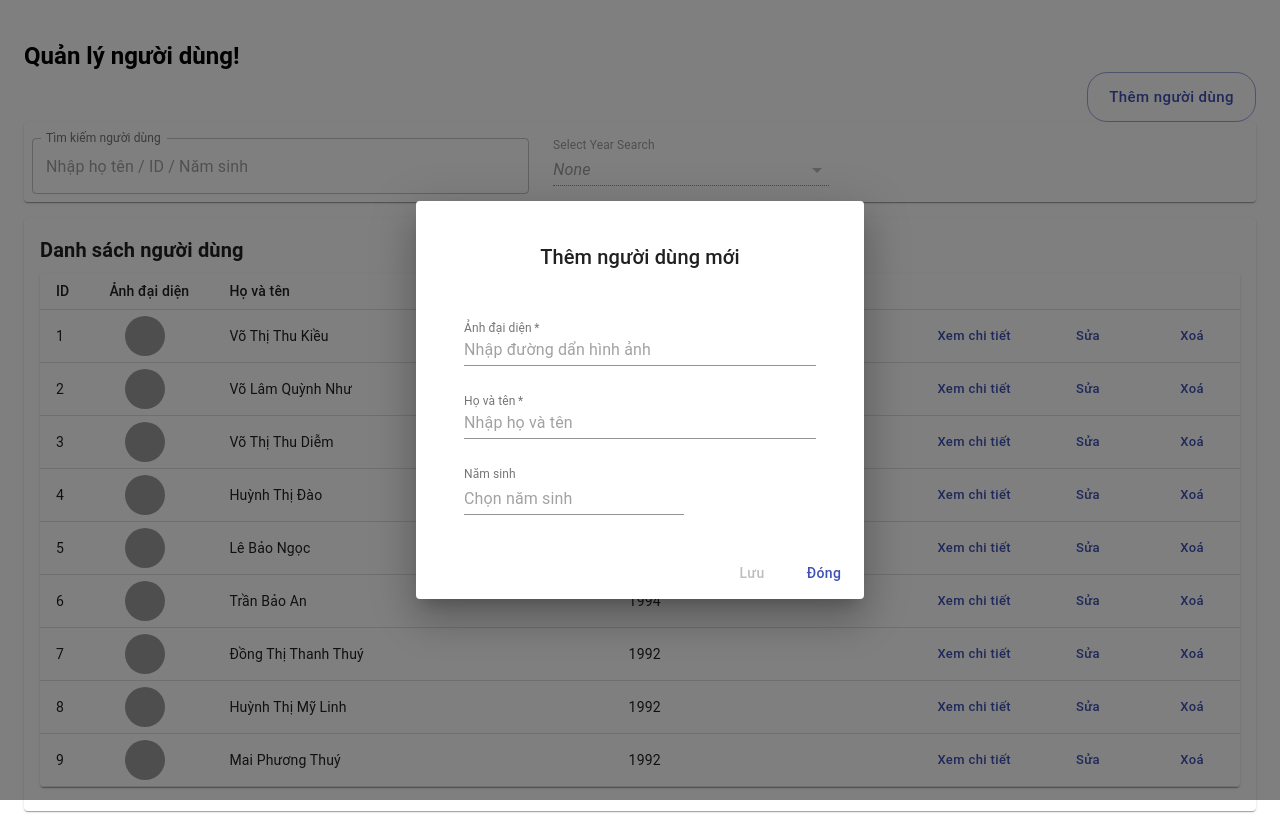
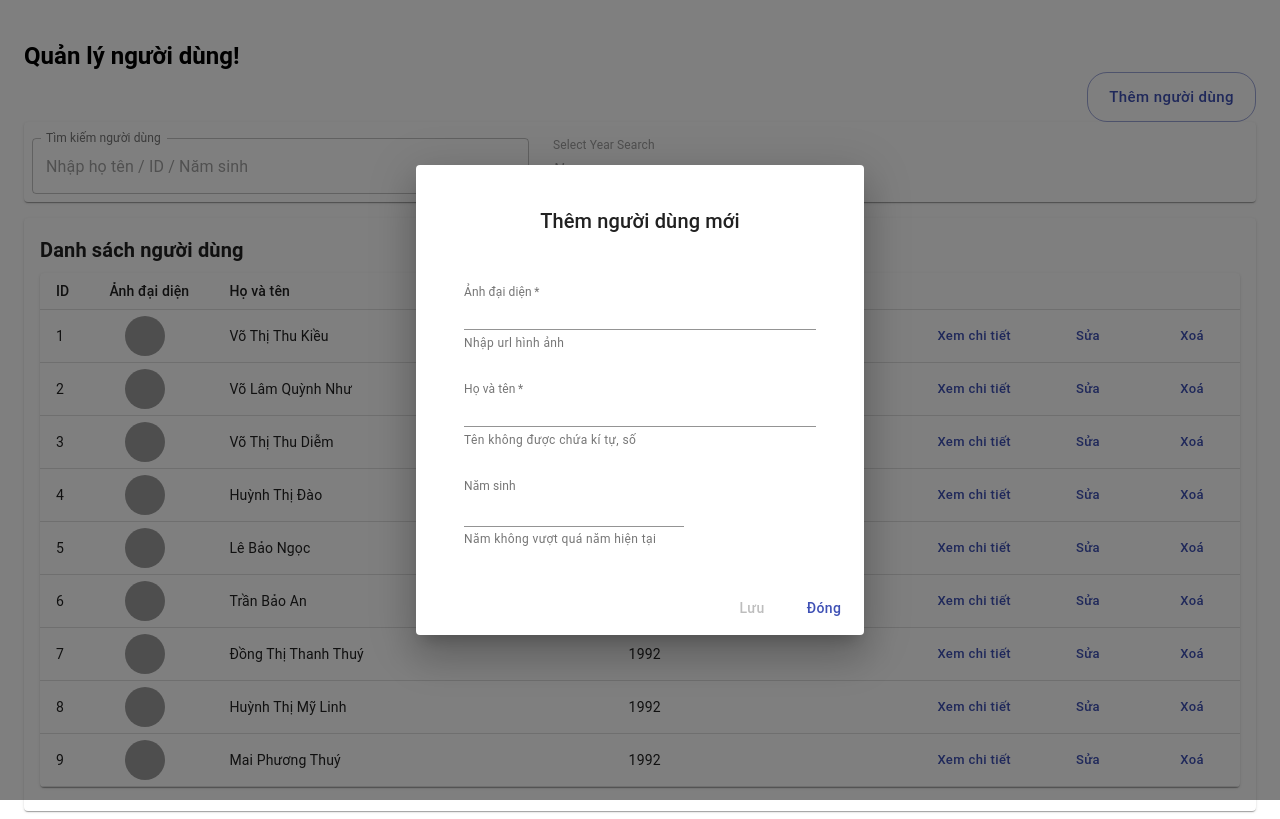
Before and after one commit to 1660334/FindUser, a React (Create React App) app: page / in a window 1280 px wide. Both pictures are taken after a click on the button "Thêm người dùng". Built offline with nearby package versions, Linux system fonts and the light colour scheme; grey boxes are pictures that could not be loaded.

Commit message:
update 19/02

```diff
--- a/src/containers/User/Form/Form.js
+++ b/src/containers/User/Form/Form.js
@@ -39,10 +39,10 @@ export default function Form(props) {
   const { arr, setArr, setFilterArr } = props;
   const [selectYearSearch, setSelectYearSearch] = useState("");
   const [textSearch, setTextSearch] = useState("");
-  const [openDialogEditUser, setOpenDialogEditUser] = useState(false);
+  const [openDialogChangeUser, setOpenDialogChangeUser] = useState(false);
   const classes = useStyles();
   const handleClickAddUser = () => {
-    setOpenDialogEditUser(true);
+    setOpenDialogChangeUser(true);
   };
   const newData = {
     name: "",
@@ -65,38 +65,6 @@ export default function Form(props) {
   // ngược lại thì tiến hành filter ó điều kiện,  xem có thoả value hay không? rồi tiến hành filter
   const onFilter = () => {
     if (textSearch !== "") {
-      // const rowNew = arr.filter((item, index) => {
-      //   if (selectYearSearch === "") {
-      //     return (
-      //       item.name
-      //         .toUpperCase()
-      //         .normalize("NFD")
-      //         .replace(/[\u0300-\u036f]/g, "")
-      //         .replace(/đ/g, "d")
-      //         .replace(/Đ/g, "D")
-      //         .includes(
-      //           textSearch
-      //             .toUpperCase()
-      //             .normalize("NFD")
-      //             .replace(/[\u0300-\u036f]/g, "")
-      //             .replace(/đ/g, "d")
-      //             .replace(/Đ/g, "D")
-      //         ) ||
-      //       item.bornyear === Number(textSearch) ||
-      //       index + 1 === Number(textSearch)
-      //     );
-      //   }
-      //   if (selectYearSearch === "bigger" && Number(textSearch)) {
-      //     return item.bornyear > textSearch;
-      //   }
-      //   if (selectYearSearch === "lesser" && Number(textSearch)) {
-      //     return item.bornyear < textSearch;
-      //   }
-      //   return item.bornyear === Number(textSearch);
-      // });
-
-      // setFilterArr(rowNew);
-      // console.log("rowNew", rowNew);
       const rowNew = arr.filter((item, index) => {
         if (selectYearSearch === "") {
           const textSearchSplit = textSearch.split(" ");
@@ -282,13 +250,13 @@ export default function Form(props) {
           </Paper>
         </AtomGrid>
       </AtomGrid>
-      {openDialogEditUser && (
+      {openDialogChangeUser && (
         <DialogEditUser
-          openDialogEditUser={openDialogEditUser}
-          setOpenDialogEditUser={setOpenDialogEditUser}
+          openDialogChangeUser={openDialogChangeUser}
+          setOpenDialogChangeUser={setOpenDialogChangeUser}
           hanldClickAddRowUser={hanldClickAddRowUser}
           newData={newData}
-          isClick="true"
+          isCheckClick="true"
         />
       )}
     </AtomBox>
--- a/src/containers/User/Table/Dialog/DialogDataEdit.js
+++ b/src/containers/User/Table/Dialog/DialogDataEdit.js
@@ -9,8 +9,6 @@ import DialogContent from "@material-ui/core/DialogContent";
 import DialogTitle from "@material-ui/core/DialogTitle";
 import AtomButton from "../../../../Atomic/atoms/AtomButton";
 import AtomBox from "../../../../Atomic/atoms/AtomBox";
-import isUrl from "validator/lib/isURL";
-import AtomTypography from "../../../../Atomic/atoms/AtomTypography";
 
 const useStyles = makeStyles((theme) => ({
   widthDialog: {
@@ -40,14 +38,14 @@ const useStyles = makeStyles((theme) => ({
 
 export default function FormDialog(props) {
   const {
-    openDialogEditUser,
-    setOpenDialogEditUser,
-    dataDialogEdit,
+    openDialogChangeUser,
+    setOpenDialogChangeUser,
+    getDataEdit,
     handleClickEditRowUser,
     hanldClickAddRowUser,
     dataEdit,
     newData,
-    isClick,
+    isCheckClick,
   } = props;
   const classes = useStyles();
   //bắt buộc phải khai báo useState khi ta muốn dữ liêuj tự động rander khi ta nhập
@@ -62,8 +60,34 @@ export default function FormDialog(props) {
     handleDataEdit(data);
     console.log("date", data);
   };
+  const isCheckName = (data) => {
+    if (
+      !/\d|!|@|%|\^|\*|\(|\)|\+|\=|\<|\>|\?|\/|,|\.|\:|\;|\'|\"|\&|\#|\[|\]|~|\$|_|`|-|{|}|\||\\/g.test(
+        data
+      )
+    ) {
+      handleDataEdit(data, "name");
+      setErrName("");
+    } else setErrName("false");
+  };
+  const isCheckYear = (data) => {
+    if (data.getFullYear() <= new Date().getFullYear()) {
+      handleDateChange(data);
+      setErrDate("");
+    } else {
+      setErrDate("false");
+    }
+  };
+  const isCheckImgLink = (url) => {
+    if (typeof url !== "string") {
+      return false;
+    }
+    return (
+      url.match(/^http[^\?]*.(jpg|jpeg|gif|png|tiff|bmp)(\?(.*))?$/gim) !== null
+    );
+  };
   const handleDataEdit = (data, type) => {
-    if (isClick === "true") {
+    if (isCheckClick === "true") {
       console.log("date", data);
       if (data !== "" && type === "avatar") {
         console.log("data", data);
@@ -80,7 +104,7 @@ export default function FormDialog(props) {
       //điều kiện để kiểm tra các dữ liệu đầu vào có rỗng hay không
       if (
         newData.avatar !== "" &&
-        isUrl(newData.avatar) &&
+        isCheckImgLink(newData.avatar) &&
         newData.name !== "" &&
         newData.bornyear !== "" &&
         newData.bornyear <= new Date().getFullYear()
@@ -92,21 +116,19 @@ export default function FormDialog(props) {
     } else {
       console.log("date", data);
       if (data !== "" && type === "avatar") {
-        console.log("data", data);
         dataEdit.avatar = data;
       }
       if (data !== "" && type === "name") {
-        console.log("data", data);
         dataEdit.name = data;
       }
       //dùng instanceof Date để kiểm tra biến data có phải là 1 Date không!
-      if (data !== "" && data instanceof Date) {
+      if (data !== "") {
         dataEdit.bornyear = data.getFullYear();
       }
       //điều kiện để kiểm tra các dữ liệu đầu vào có rỗng hay không
       if (
         dataEdit.avatar !== "" &&
-        isUrl(dataEdit.avatar) &&
+        isCheckImgLink(dataEdit.avatar) &&
         dataEdit.name !== "" &&
         dataEdit.bornyear !== "" &&
         dataEdit.bornyear <= new Date().getFullYear()
@@ -114,17 +136,16 @@ export default function FormDialog(props) {
         //nếu không rỗng thì thoả điều kiện và hàm setFullData sẻ được thay đổi thành true
         setIsFullData(true);
       else setIsFullData(false);
-      //ngược lại thì là false
     }
   };
   return (
     <AtomBox>
       <Dialog
-        open={openDialogEditUser}
-        onClose={() => setOpenDialogEditUser(!openDialogEditUser)}
+        open={openDialogChangeUser}
+        onClose={() => setOpenDialogChangeUser(!openDialogChangeUser)}
         aria-labelledby="form-dialog-title"
       >
-        {isClick === "true" ? (
+        {isCheckClick === "true" ? (
           <AtomBox className={classes.widthDialog}>
             <DialogTitle id="form-dialog-title" className={classes.dialogtitle}>
               Thêm người dùng mới
@@ -135,19 +156,16 @@ export default function FormDialog(props) {
                 className={classes.muiTextField}
                 margin="dense"
                 label="Ảnh đại diện"
-                placeholder="Nhập đường dẩn hình ảnh"
                 required
                 fullWidth
+                error={!!errAvatar}
+                helperText="Nhập url hình ảnh"
                 onChange={(event, data) => {
-                  if (event.target.value !== "" && !isUrl(event.target.value)) {
-                    setErrAvatar(
-                      <AtomTypography
-                        className={classes.error}
-                        component={"span"}
-                      >
-                        Hình ảnh phải là đường dẩn http
-                      </AtomTypography>
-                    );
+                  if (
+                    event.target.value !== "" &&
+                    !isCheckImgLink(event.target.value)
+                  ) {
+                    setErrAvatar("false");
                   } else {
                     setErrAvatar("");
                     handleDataEdit(event.target.value, "avatar");
@@ -157,67 +175,40 @@ export default function FormDialog(props) {
                   shrink: true,
                 }}
               />
-              <AtomTypography>{errAvatar}</AtomTypography>
+
               <TextField
                 className={classes.muiTextField}
                 margin="dense"
                 id="name"
                 label="Họ và tên"
                 required
-                placeholder="Nhập họ và tên"
                 type="text"
                 fullWidth
+                error={!!errName}
+                helperText="Tên không được chứa kí tự, số"
                 onChange={(event, data) => {
-                  if (
-                    !/[~`!#$%\^&*+=\-\[\]\\';,/{}|\\":<>\?1-9]/g.test(
-                      event.target.value
-                    )
-                  ) {
-                    console.log("da vao day");
-                    handleDataEdit(event.target.value, "name");
-                    setErrName("");
-                  } else {
-                    setErrName(
-                      <AtomTypography
-                        className={classes.error}
-                        component={"span"}
-                      >
-                        Họ tên không được chứa kí tự đặt biệt, số
-                      </AtomTypography>
-                    );
-                  }
+                  isCheckName(event.target.value);
                 }}
                 InputLabelProps={{
                   shrink: true,
                 }}
               />
-              <AtomTypography>{errName}</AtomTypography>
+
               <MuiPickersUtilsProvider utils={DateFnsUtils}>
                 <DatePicker
                   className={classes.datePicker}
                   views={["year"]}
                   value={selectedDate}
                   label="Năm sinh"
-                  placeholder="Chọn năm sinh"
+                  error={!!errDate}
+                  helperText="Năm không vượt quá năm hiện tại"
                   onChange={(data) => {
-                    if (data.getFullYear() <= new Date().getFullYear()) {
-                      handleDateChange(data);
-                      setErrDate("");
-                    } else
-                      setErrDate(
-                        <AtomTypography
-                          className={classes.error}
-                          component={"span"}
-                        >
-                          Năm chọn phải nhỏ hơn năm hiện tại
-                        </AtomTypography>
-                      );
+                    isCheckYear(data);
                   }}
                   InputLabelProps={{
                     shrink: true,
                   }}
                 />
-                <AtomTypography>{errDate}</AtomTypography>
               </MuiPickersUtilsProvider>
             </DialogContent>
           </AtomBox>
@@ -232,19 +223,17 @@ export default function FormDialog(props) {
                 className={classes.muiTextField}
                 margin="dense"
                 label="Ảnh đại diện"
-                placeholder={dataDialogEdit.avatar.toString()}
+                placeholder={getDataEdit.avatar.toString()}
                 required
                 fullWidth
+                error={!!errAvatar}
+                helperText="Nhập url hình ảnh"
                 onChange={(event, data) => {
-                  if (event.target.value !== "" && !isUrl(event.target.value)) {
-                    setErrAvatar(
-                      <AtomTypography
-                        className={classes.error}
-                        component={"span"}
-                      >
-                        Hình ảnh phải là đường dẩn http
-                      </AtomTypography>
-                    );
+                  if (
+                    event.target.value !== "" &&
+                    !isCheckImgLink(event.target.value)
+                  ) {
+                    setErrAvatar("false");
                   } else {
                     setErrAvatar("");
                     handleDataEdit(event.target.value, "avatar");
@@ -254,67 +243,42 @@ export default function FormDialog(props) {
                   shrink: true,
                 }}
               />
-              <AtomTypography>{errAvatar}</AtomTypography>
+
               <TextField
                 className={classes.muiTextField}
                 margin="dense"
                 id="name"
                 label="Họ và tên"
                 required
-                placeholder={dataDialogEdit.name.toString()}
+                placeholder={getDataEdit.name.toString()}
                 type="text"
                 fullWidth
+                error={!!errName}
+                helperText="Tên không được chứa kí tự, số"
                 onChange={(event, data) => {
-                  if (
-                    !/[~`!#$%\^&*+=\-\[\]\\';,/{}|\\":<>\?1-9]/g.test(
-                      event.target.value
-                    )
-                  ) {
-                    console.log("da vao day");
-                    handleDataEdit(event.target.value, "name");
-                    setErrName("");
-                  } else {
-                    setErrName(
-                      <AtomTypography
-                        className={classes.error}
-                        component={"span"}
-                      >
-                        Họ tên không được chứa kí tự đặt biệt, số
-                      </AtomTypography>
-                    );
-                  }
+                  isCheckName(event.target.value);
                 }}
                 InputLabelProps={{
                   shrink: true,
                 }}
               />
-              <AtomTypography>{errName}</AtomTypography>
+
               <MuiPickersUtilsProvider utils={DateFnsUtils}>
                 <DatePicker
                   className={classes.datePicker}
                   views={["year"]}
                   value={selectedDate}
                   label="Năm sinh"
-                  placeholder={dataDialogEdit.bornyear.toString()}
+                  placeholder={getDataEdit.bornyear.toString()}
+                  error={!!errDate}
+                  helperText="Năm không vượt quá năm hiện tại"
                   onChange={(data) => {
-                    if (data.getFullYear() <= new Date().getFullYear()) {
-                      handleDateChange(data);
-                      setErrDate("");
-                    } else
-                      setErrDate(
-                        <AtomTypography
-                          className={classes.error}
-                          component={"span"}
-                        >
-                          Năm chọn phải nhỏ hơn năm hiện tại
-                        </AtomTypography>
-                      );
+                    isCheckYear(data);
                   }}
                   InputLabelProps={{
                     shrink: true,
                   }}
                 />
-                <AtomTypography>{errDate}</AtomTypography>
               </MuiPickersUtilsProvider>
             </DialogContent>
           </AtomBox>
@@ -326,11 +290,11 @@ export default function FormDialog(props) {
               className={classes.buttonstyle}
               color="primary"
               onClick={() => {
-                if (isClick === "true") {
+                if (isCheckClick === "true") {
                   hanldClickAddRowUser();
-                  setOpenDialogEditUser(!openDialogEditUser);
-                } else handleClickEditRowUser(dataDialogEdit.id);
-                setOpenDialogEditUser(!openDialogEditUser);
+                  setOpenDialogChangeUser(!openDialogChangeUser);
+                } else handleClickEditRowUser(getDataEdit.id);
+                setOpenDialogChangeUser(!openDialogChangeUser);
               }}
             >
               Lưu
@@ -346,7 +310,7 @@ export default function FormDialog(props) {
           )}
           <AtomButton
             className={classes.buttonstyle}
-            onClick={() => setOpenDialogEditUser(!openDialogEditUser)}
+            onClick={() => setOpenDialogChangeUser(!openDialogChangeUser)}
             color="primary"
           >
             Đóng
--- a/src/containers/User/Table/Dialog/DialogDeleteUser.js
+++ b/src/containers/User/Table/Dialog/DialogDeleteUser.js
@@ -13,7 +13,7 @@ const useStyles = makeStyles((theme) => ({
 export default function DialogDeleteUser(props) {
   const classes = useStyles();
   const {
-    dataDialogDelete,
+    getIdDelete,
     openDialogDelete,
     setOpenDialogDelete,
     handleClickDeleteRows,
@@ -36,7 +36,7 @@ export default function DialogDeleteUser(props) {
           <Button
             className={classes.buttonstyle}
             onClick={() => {
-              handleClickDeleteRows(dataDialogDelete);
+              handleClickDeleteRows(getIdDelete);
               setOpenDialogDelete(!openDialogDelete);
             }}
             color="primary"
--- a/src/containers/User/Table/TableListUser.js
+++ b/src/containers/User/Table/TableListUser.js
@@ -63,9 +63,9 @@ export default function TableListUser(props) {
   const [openDialogProfile, setOpenDialogProfile] = useState(false);
   const [dataDialogProfile, setDataDialogProfile] = useState({}); //tạo 1 biến để gan dữ liệu của row khi rander ra
   const [openDialogDelete, setOpenDialogDelete] = useState(false);
-  const [dataDialogDelete, setDataDialogDelete] = useState({});
-  const [dataDialogEdit, setDataDialogEdit] = useState({});
-  const [openDialogEditUser, setOpenDialogEditUser] = useState(false);
+  const [getIdDelete, setGetIdDelete] = useState({});
+  const [getDataEdit, setGetDataEdit] = useState({});
+  const [openDialogChangeUser, setOpenDialogChangeUser] = useState(false);
 
   const handleClickDeleteRows = (data) => {
     const rowNew = filterArr.filter((item) => item.id !== data);
@@ -79,27 +79,25 @@ export default function TableListUser(props) {
     name: "",
     avatar: "",
     bornyear: "",
-    id: dataDialogEdit.id,
+    id: getDataEdit.id,
   };
   const handleClickEditRowUser = (data) => {
     return arr.filter((item) => {
       if (item.id === data) {
         arr[0] = dataEdit;
         setFilterArr(arr);
-        console.log("arr[0]", arr[0]);
-        console.log("arr", arr);
       }
       return setFilterArr(arr);
     });
   };
 
   const handleGetDataDialogEditUser = (data) => {
-    setOpenDialogEditUser(true);
-    setDataDialogEdit(data);
+    setOpenDialogChangeUser(true);
+    setGetDataEdit(data);
   };
-  const handleGetDataDialogDeleteUser = (data) => {
+  const handleGetDataDelete = (data) => {
     setOpenDialogDelete(true);
-    setDataDialogDelete(data);
+    setGetIdDelete(data);
   };
   const handleGetDataDialogProfile = (data) => {
     //KHI CLICK VÀO THÌ BIẾN OPEN SẺ THAY ĐỔI THÀNH TRUE VÀ MỞ DIALOG XEM CHI TIẾT LÊN
@@ -205,7 +203,7 @@ export default function TableListUser(props) {
                               size="small"
                               color="primary"
                               onClick={(data) => {
-                                handleGetDataDialogDeleteUser(user.id);
+                                handleGetDataDelete(user.id);
                                 console.log("id", user.id);
                               }}
                             >
@@ -240,20 +238,20 @@ export default function TableListUser(props) {
       )}
       {openDialogDelete && (
         <DialogDeleteUser
-          dataDialogDelete={dataDialogDelete}
+          getIdDelete={getIdDelete}
           openDialogDelete={openDialogDelete}
           setOpenDialogDelete={setOpenDialogDelete}
           handleClickDeleteRows={handleClickDeleteRows}
         />
       )}
-      {openDialogEditUser && (
+      {openDialogChangeUser && (
         <DialogEditDataUser
-          openDialogEditUser={openDialogEditUser}
-          setOpenDialogEditUser={setOpenDialogEditUser}
-          dataDialogEdit={dataDialogEdit}
+          openDialogChangeUser={openDialogChangeUser}
+          setOpenDialogChangeUser={setOpenDialogChangeUser}
+          getDataEdit={getDataEdit}
           handleClickEditRowUser={handleClickEditRowUser}
           dataEdit={dataEdit}
-          isClick="false"
+          isCheckClick="false"
         />
       )}
     </AtomGrid>
```
